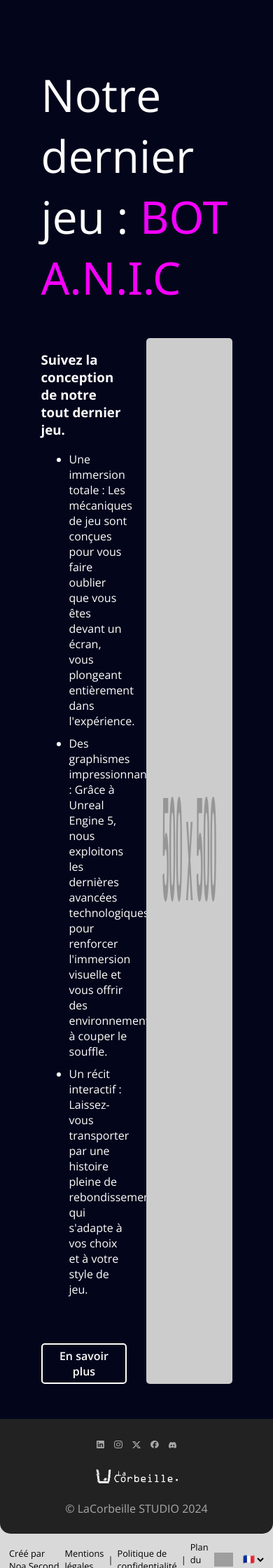
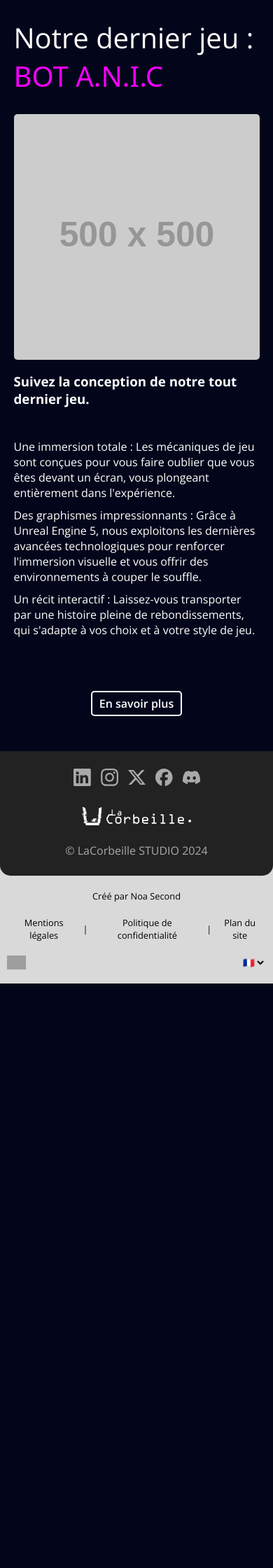
Before and after one commit to LaCorbeille/lacorbeille.studio, a PHP site: page / in a window 390 px wide. Shown: the part 729-2969 px from the top of the page at 70% size. After the commit the page ends 2134 px from the top, so only its background shows below. Run offline with PHP 8.4, Linux system fonts and the light colour scheme; grey boxes labelled with a size stand in for pictures from a placeholder-image service; data that the repository does not hold is empty; some libraries are stand-ins or nearby versions; some web fonts are replaced; grey boxes are pictures that could not be loaded.

Commit message:
:iphone: Add responsive UI

```diff
--- a/components/head.php
+++ b/components/head.php
@@ -7,7 +7,9 @@
 <link rel="icon" type="image/png" sizes="16x16" href="assets/img/favicon/favicon-16x16.png">
 <!-- CSS -->
 <link rel="stylesheet" href="css/stylesheet.css">
+<link rel="stylesheet" href="css/responsive/stylesheet.css">
 <link rel="stylesheet" href="css/footer.css">
+<link rel="stylesheet" href="css/responsive/footer.css">
 <link rel="stylesheet" href="css/header.css">
 <link rel="stylesheet" href="css/responsive/header.css">
 <!-- JS -->
--- a/css/header.css
+++ b/css/header.css
@@ -46,6 +46,10 @@ header>a>img {
 }
 
 /* Menu Mobile */
+#menuMobile {
+    display: none;
+}
+
 #burgerMenu {
     display: none;
     cursor: pointer;
--- a/css/responsive/footer.css
+++ b/css/responsive/footer.css
@@ -0,0 +1,28 @@
+@media (max-width: 800px) {
+    #footerTop #socialWrap img {
+        width: 25px;
+    }
+
+    #footerTop>img {
+        width: 40%;
+    }
+
+    #footerBottom {
+        display: flex;
+        flex-direction: column;
+        align-items: center;
+    }
+
+    #footerBottom>* {
+        margin: 10px 0;
+    }
+
+    #footerBottom>*:nth-child(2)>a {
+        text-align: center;
+    }
+
+    #footerBottom>*:nth-child(3) {
+        width: 100%;
+        justify-content: space-between;
+    }
+}
--- a/css/responsive/index.css
+++ b/css/responsive/index.css
@@ -0,0 +1,34 @@
+@media (max-width: 1000px) {
+    #showcase {
+        margin: 0px -5vw;
+    }
+
+    #showcase>div {
+        margin: 0px 5vw;
+    }
+
+    #latestProject {
+        justify-content: space-between;
+        flex-direction: column;
+        align-items: stretch;
+    }
+
+    #latestProject>* {
+        width: inherit;
+    }
+
+    #latestProject>div {
+        display: flex;
+        justify-content: space-between;
+        flex-direction: column;
+        align-items: center;
+    }
+
+    ul {
+        padding: 0;
+    }
+
+    li {
+        list-style: none;
+    }
+}
--- a/css/responsive/stylesheet.css
+++ b/css/responsive/stylesheet.css
@@ -0,0 +1,9 @@
+@media (max-width: 1000px) {
+    main {
+        padding: 0px 5vw;
+    }
+
+    h1 {
+        font-size: 2.5rem;
+    }
+}
--- a/games.php
+++ b/games.php
@@ -10,6 +10,7 @@ if (session_status() === PHP_SESSION_NONE) {
 <head>
     <?php include 'components/head.php'; ?>
     <link rel="stylesheet" href="css/games.css">
+    <link rel="stylesheet" href="css/responsive/games.css">
 </head>
 
 <body>
--- a/index.php
+++ b/index.php
@@ -10,6 +10,7 @@ if (session_status() === PHP_SESSION_NONE) {
 <head>
     <?php include 'components/head.php'; ?>
     <link rel="stylesheet" href="css/index.css">
+    <link rel="stylesheet" href="css/responsive/index.css">
 </head>
 
 <body>
--- a/js/header.js
+++ b/js/header.js
@@ -1,8 +1,9 @@
 // Copy the user ID to the clipboard
-document.getElementById('userId').addEventListener('click', function () {
-    var userId = document.getElementById('userId');
-    navigator.clipboard.writeText(userId.textContent);
-    alert("Copied " + userId.textContent);
+document.querySelectorAll('#userId').forEach(function (element) {
+    element.addEventListener('click', function () {
+        navigator.clipboard.writeText(element.textContent);
+        alert("Copied " + element.textContent);
+    });
 });
 
 // Toggle Dropdown on desktop
@@ -22,21 +23,13 @@ document.getElementsByTagName('main')[0].addEventListener('click', function () {
     }
 });
 
-
 // Toggle Dropdown and menu on mobile
 document.getElementById('burgerMenu').addEventListener('click', function () {
     // Menu
-    var menu = document.getElementById('menu');
+    var menu = document.getElementById('menuMobile');
     if (menu.classList.contains('active')) {
         menu.classList.remove('active');
     } else {
         menu.classList.add('active');
     }
-    // Dropdown
-    var accountDropdown = document.getElementById('accountDropdown');
-    if (accountDropdown.classList.contains('active')) {
-        accountDropdown.classList.remove('active');
-    } else {
-        accountDropdown.classList.add('active');
-    }
 });
--- a/scripts/login.php
+++ b/scripts/login.php
@@ -10,7 +10,7 @@ initEnvironmentVars();
 function loginUser($email, $password) {
     // Check if the email, username, and password are set
     if (empty($email) || empty($password)) {
-        return "Email, username, and password are required";
+        return "Email, and password are required";
     }
 
     // Check email format
```
Also changed, not shown: account.php (+6 -6 lines), components/header.php (+21 -15 lines), css/account.css (added, +43 -0 lines), css/responsive/games.css (added, +20 -0 lines), css/responsive/header.css (+28 -10 lines), assets/img/icons/arrow_north_east.svg (added), assets/img/icons/content_copy_white.svg (added), assets/img/icons/manage_account_white.svg (added).
